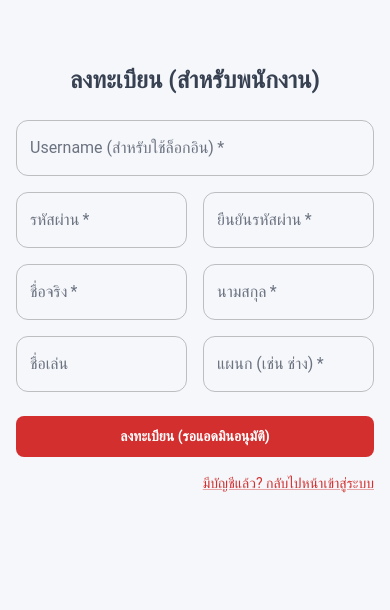
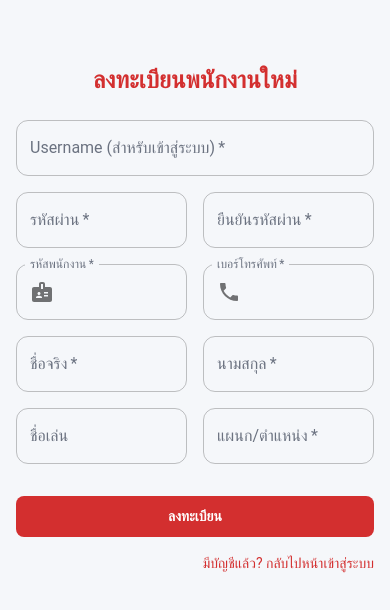
Before and after one commit to NATSEEGAR/wejob, a React (Create React App) app: page /signup in a window 390 px wide. Shown: the top 610 px of the page. Built offline with nearby package versions, Linux system fonts and the light colour scheme; no server answers; a web font is replaced by a local one.

Commit message:
Add employee ID and phone number, Prevent duplicate register

```diff
--- a/src/pages/AdminUserApprovalPage.tsx
+++ b/src/pages/AdminUserApprovalPage.tsx
@@ -1,6 +1,6 @@
 import React, { useEffect, useState } from 'react';
-import { Typography, Button, Paper, Chip, Table, TableBody, TableCell, TableContainer, TableHead, TableRow, Stack, CircularProgress } from '@mui/material';
-import { CheckCircle, Cancel } from '@mui/icons-material';
+import { Typography, Button, Paper, Chip, Table, TableBody, TableCell, TableContainer, TableHead, TableRow, Stack, CircularProgress, Avatar, Box } from '@mui/material';
+import { CheckCircle, Cancel, Badge, Phone } from '@mui/icons-material';
 import { useNavigate } from 'react-router-dom';
 import { supabase } from '../supabaseClient';
 import { confirmAction, showSuccess, showError } from '../utils/alertUtils';
@@ -39,45 +39,71 @@ function AdminUserApprovalPage() {
 
   const handleRejection = async (userId: string, userName: string) => {
     if (await confirmAction(`ปฏิเสธและลบ ${userName}?`, "ข้อมูลจะถูกลบถาวร", "ลบเลย")) {
-        const { error } = await supabase.from('Profiles').delete().eq('user_id', userId);
-        if (!error) { showSuccess(`ลบ ${userName} แล้ว`); fetchPendingUsers(); }
-        else { showError("เกิดข้อผิดพลาด", error.message); }
+        const { error } = await supabase.rpc('delete_user_account', { user_id_to_delete: userId });
+        if (!error) {
+             showSuccess(`ลบ ${userName} แล้ว`);
+             fetchPendingUsers();
+        } else {
+             // Fallback delete
+             await supabase.from('Profiles').delete().eq('user_id', userId);
+             fetchPendingUsers();
+        }
     }
   };
 
-  if (loading) return <Layout><CircularProgress /></Layout>;
+  if (loading) return <Layout><Box sx={{ display: 'flex', justifyContent: 'center', height: '50vh', alignItems: 'center' }}><CircularProgress /></Box></Layout>;
 
   return (
     <Layout title="อนุมัติผู้ใช้">
         <Typography variant="h4" sx={{ mb: 3 }}>อนุมัติพนักงานใหม่</Typography>
-        <Paper sx={{ borderRadius: 3, overflow: 'hidden' }}>
+        <Paper sx={{ borderRadius: 3, overflow: 'hidden', boxShadow: 3 }}>
           <TableContainer>
             <Table>
               <TableHead sx={{ bgcolor: '#424242' }}>
                 <TableRow>
-                  <TableCell sx={{ color: 'white' }}>Username</TableCell>
-                  <TableCell sx={{ color: 'white' }}>ชื่อจริง</TableCell>
-                  <TableCell sx={{ color: 'white' }}>แผนก</TableCell>
-                  <TableCell sx={{ color: 'white' }}>สถานะ</TableCell>
-                  <TableCell align="center" sx={{ color: 'white' }}>ดำเนินการ</TableCell>
+                  <TableCell sx={{ color: 'white', fontWeight: 'bold' }}>พนักงาน (ID)</TableCell>
+                  <TableCell sx={{ color: 'white', fontWeight: 'bold' }}>ชื่อ - นามสกุล</TableCell>
+                  <TableCell sx={{ color: 'white', fontWeight: 'bold' }}>เบอร์โทร</TableCell>
+                  <TableCell sx={{ color: 'white', fontWeight: 'bold' }}>แผนก</TableCell>
+                  <TableCell sx={{ color: 'white', fontWeight: 'bold' }}>สถานะ</TableCell>
+                  <TableCell align="center" sx={{ color: 'white', fontWeight: 'bold' }}>ดำเนินการ</TableCell>
                 </TableRow>
               </TableHead>
               <TableBody>
                 {pendingUsers.map((user) => (
                   <TableRow key={user.user_id} hover>
-                    <TableCell>{user.username}</TableCell>
-                    <TableCell>{user.nickname}</TableCell>
+                    <TableCell>
+                        <Stack direction="row" alignItems="center" spacing={2}>
+                            <Avatar sx={{ bgcolor: '#FF5722' }}>{user.nickname?.[0]}</Avatar>
+                            <Box>
+                                <Typography fontWeight={600}>{user.username}</Typography>
+                                <Stack direction="row" alignItems="center" spacing={0.5}>
+                                    <Badge fontSize="small" color="action" sx={{ fontSize: 14 }} />
+                                    <Typography variant="caption" color="text.secondary">{user.employee_id || '-'}</Typography>
+                                </Stack>
+                            </Box>
+                        </Stack>
+                    </TableCell>
+                    <TableCell>{user.first_name} {user.last_name}</TableCell>
+                    <TableCell>
+                        {user.phone_number ? (
+                             <Stack direction="row" alignItems="center" spacing={0.5}>
+                                <Phone fontSize="small" color="action" />
+                                <Typography variant="body2">{user.phone_number}</Typography>
+                             </Stack>
+                        ) : "-"}
+                    </TableCell>
                     <TableCell>{user.department || '-'}</TableCell>
                     <TableCell><Chip label="รออนุมัติ" size="small" sx={{ bgcolor: '#FFEBEE', color: '#C62828', fontWeight: 'bold' }} /></TableCell>
                     <TableCell align="center">
                       <Stack direction="row" spacing={1} justifyContent="center">
                         <Button variant="contained" color="success" size="small" startIcon={<CheckCircle />} onClick={() => handleApproval(user.user_id, user.username)}>อนุมัติ</Button>
-                        <Button variant="outlined" color="error" size="small" startIcon={<Cancel />} onClick={() => handleRejection(user.user_id, user.username)}>ลบ</Button>
+                        <Button variant="outlined" color="error" size="small" startIcon={<Cancel />} onClick={() => handleRejection(user.user_id, user.username)}>ปฏิเสธ</Button>
                       </Stack>
                     </TableCell>
                   </TableRow>
                 ))}
-                {pendingUsers.length === 0 && <TableRow><TableCell colSpan={5} align="center" sx={{ py: 4, color: 'text.secondary' }}>ไม่มีคำขอใหม่</TableCell></TableRow>}
+                {pendingUsers.length === 0 && <TableRow><TableCell colSpan={6} align="center" sx={{ py: 4, color: 'text.secondary' }}>ไม่มีคำขอใหม่</TableCell></TableRow>}
               </TableBody>
             </Table>
           </TableContainer>
--- a/src/pages/AdminUserManagementPage.tsx
+++ b/src/pages/AdminUserManagementPage.tsx
@@ -5,23 +5,18 @@ import {
 } from '@mui/material';
 import { useNavigate } from 'react-router-dom';
 import { supabase } from '../supabaseClient';
-import { Visibility, Delete as DeleteIcon, PersonAdd } from '@mui/icons-material';
+import { Visibility, Delete as DeleteIcon, PersonAdd, Phone } from '@mui/icons-material';
 import Layout from '../components/Layout';
 import { confirmAction, showSuccess, showError } from '../utils/alertUtils';
 
 // ฟังก์ชันแปลงสถานะงานเป็นภาษาไทยและสีที่กำหนด
 const getJobStatusConfig = (status: string) => {
   switch (status) {
-    case 'PENDING':
-      return { label: 'รอดำเนินการ', color: '#D32F2F', bgcolor: '#FFEBEE' }; // แดง
-    case 'IN_PROGRESS':
-      return { label: 'กำลังดำเนินการ', color: '#E65100', bgcolor: '#FFF3E0' }; // ส้ม/เหลืองเข้ม
-    case 'WAITING_REVIEW':
-      return { label: 'รอตรวจงาน', color: '#2E7D32', bgcolor: '#C8E6C9' }; // เขียวอ่อน
-    case 'APPROVED':
-      return { label: 'ตรวจเรียบร้อย', color: '#1B5E20', bgcolor: '#A5D6A7' }; // เขียวเข้ม
-    default:
-      return { label: status, color: '#757575', bgcolor: '#EEEEEE' };
+    case 'PENDING': return { label: 'รอดำเนินการ', color: '#D32F2F', bgcolor: '#FFEBEE' };
+    case 'IN_PROGRESS': return { label: 'กำลังดำเนินการ', color: '#E65100', bgcolor: '#FFF3E0' };
+    case 'WAITING_REVIEW': return { label: 'รอตรวจงาน', color: '#2E7D32', bgcolor: '#C8E6C9' };
+    case 'APPROVED': return { label: 'ตรวจเรียบร้อย', color: '#1B5E20', bgcolor: '#A5D6A7' };
+    default: return { label: status, color: '#757575', bgcolor: '#EEEEEE' };
   }
 };
 
@@ -49,7 +44,6 @@ function AdminUserManagementPage() {
 
   const handleViewUser = async (user: any) => {
     setSelectedUser(user);
-    // ดึงงานของ User นี้ และเรียงจากใหม่ไปเก่า
     const { data } = await supabase
       .from('Jobs')
       .select('*')
@@ -65,14 +59,12 @@ function AdminUserManagementPage() {
       }
 
       if (await confirmAction(`ลบผู้ใช้ ${targetUser.nickname}?`, `คุณแน่ใจหรือไม่ที่จะลบ "${targetUser.first_name} ${targetUser.last_name}" ออกจากระบบถาวร?`, 'ยืนยันลบ', '#D32F2F')) {
-
           const { error } = await supabase.rpc('delete_user_account', { user_id_to_delete: targetUser.user_id });
 
           if (!error) {
               showSuccess("ลบผู้ใช้เรียบร้อยแล้ว");
               fetchUsers();
           } else {
-              // Fallback: ถ้าไม่มี RPC ให้ลองลบธรรมดา
               const { error: delError } = await supabase.from('Profiles').delete().eq('user_id', targetUser.user_id);
               if (!delError) {
                   showSuccess("ลบข้อมูลผู้ใช้แล้ว");
@@ -107,8 +99,9 @@ function AdminUserManagementPage() {
           <Table>
             <TableHead sx={{ bgcolor: '#424242' }}>
               <TableRow>
-                <TableCell sx={{ color: 'white', fontWeight: 'bold' }}>พนักงาน (ชื่อเล่น)</TableCell>
+                <TableCell sx={{ color: 'white', fontWeight: 'bold' }}>พนักงาน (ID)</TableCell>
                 <TableCell sx={{ color: 'white', fontWeight: 'bold' }}>ชื่อ - นามสกุล</TableCell>
+                <TableCell sx={{ color: 'white', fontWeight: 'bold' }}>เบอร์โทร</TableCell>
                 <TableCell sx={{ color: 'white', fontWeight: 'bold' }}>แผนก</TableCell>
                 <TableCell sx={{ color: 'white', fontWeight: 'bold' }}>ตำแหน่ง</TableCell>
                 <TableCell align="center" sx={{ color: 'white', fontWeight: 'bold' }}>จัดการ</TableCell>
@@ -122,11 +115,19 @@ function AdminUserManagementPage() {
                           <Avatar sx={{ bgcolor: u.role === 'ADMIN' ? '#D32F2F' : '#757575' }}>{u.nickname?.[0]}</Avatar>
                           <Box>
                               <Typography fontWeight={600}>{u.nickname}</Typography>
-                              <Typography variant="caption" color="text.secondary">{u.username}</Typography>
+                              <Typography variant="caption" color="text.secondary">ID: {u.employee_id || '-'}</Typography>
                           </Box>
                       </Stack>
                   </TableCell>
                   <TableCell>{u.first_name} {u.last_name}</TableCell>
+                  <TableCell>
+                      {u.phone_number ? (
+                          <Stack direction="row" alignItems="center" spacing={0.5}>
+                              <Phone fontSize="small" color="action" />
+                              <Typography variant="body2">{u.phone_number}</Typography>
+                          </Stack>
+                      ) : "-"}
+                  </TableCell>
                   <TableCell>{u.department || '-'}</TableCell>
                   <TableCell>
                       <Chip
@@ -163,10 +164,16 @@ function AdminUserManagementPage() {
         </TableContainer>
       </Paper>
 
-      {/* Dialog แสดงงานของ User */}
       <Dialog open={!!selectedUser} onClose={() => setSelectedUser(null)} fullWidth maxWidth="md">
           <DialogTitle sx={{ bgcolor: '#424242', color: 'white' }}>
-              งานของ: {selectedUser?.first_name} {selectedUser?.last_name} ({selectedUser?.nickname})
+              <Stack direction="row" alignItems="center" justifyContent="space-between">
+                  <Box>
+                    งานของ: {selectedUser?.first_name} {selectedUser?.last_name}
+                    <Typography variant="body2" sx={{ opacity: 0.8 }}>
+                        ID: {selectedUser?.employee_id} | โทร: {selectedUser?.phone_number}
+                    </Typography>
+                  </Box>
+              </Stack>
           </DialogTitle>
           <DialogContent sx={{ pt: 3, bgcolor: '#F5F5F5' }}>
               <Typography variant="h6" sx={{ mt: 2, mb: 2, fontWeight: 'bold' }}>
@@ -182,33 +189,18 @@ function AdminUserManagementPage() {
                                       <Typography variant="h6" fontWeight="bold">{job.title}</Typography>
                                       <Typography variant="body2" color="text.secondary">{job.location || 'ไม่ระบุสถานที่'}</Typography>
                                       <Typography variant="caption" color="text.secondary">
-                                          {new Date(job.start_time).toLocaleDateString('th-TH')} | {new Date(job.start_time).toLocaleTimeString('th-TH', {hour:'2-digit', minute:'2-digit'})} - {new Date(job.end_time).toLocaleTimeString('th-TH', {hour:'2-digit', minute:'2-digit'})}
+                                          {new Date(job.start_time).toLocaleDateString('th-TH')}
                                       </Typography>
                                   </Box>
-
                                   <Box sx={{ textAlign: 'right' }}>
-                                      <Typography variant="caption" color="text.secondary" display="block" mb={0.5}>
-                                          สถานะงาน:
-                                      </Typography>
-                                      <Chip
-                                          label={statusConfig.label}
-                                          sx={{
-                                              bgcolor: statusConfig.bgcolor,
-                                              color: statusConfig.color,
-                                              fontWeight: 'bold',
-                                              fontSize: '0.9rem'
-                                          }}
-                                      />
+                                      <Typography variant="caption" color="text.secondary" display="block" mb={0.5}>สถานะงาน:</Typography>
+                                      <Chip label={statusConfig.label} sx={{ bgcolor: statusConfig.bgcolor, color: statusConfig.color, fontWeight: 'bold' }} />
                                   </Box>
                               </Stack>
                           </Paper>
                       );
                   })}
-                  {userJobs.length === 0 && (
-                      <Box sx={{ textAlign: 'center', py: 5, color: 'text.secondary' }}>
-                          <Typography variant="h6">- ยังไม่มีงานที่ได้รับมอบหมาย -</Typography>
-                      </Box>
-                  )}
+                  {userJobs.length === 0 && <Box sx={{ textAlign: 'center', py: 5, color: 'text.secondary' }}><Typography variant="h6">- ยังไม่มีงานที่ได้รับมอบหมาย -</Typography></Box>}
               </Stack>
           </DialogContent>
           <Box sx={{ p: 2, display: 'flex', justifyContent: 'flex-end', bgcolor: 'white' }}>
--- a/src/pages/SignUpPage.tsx
+++ b/src/pages/SignUpPage.tsx
@@ -1,10 +1,12 @@
 import React, { useState } from 'react';
 import { Container, Box, Typography, TextField, Button, Link, Stack } from '@mui/material';
-import { useNavigate } from 'react-router-dom'; // ตัวช่วยเปลี่ยนหน้า
-import { supabase } from '../supabaseClient'; // เรียกใช้ตัวเชื่อม Supabase
+import { useNavigate } from 'react-router-dom';
+import { supabase } from '../supabaseClient';
+import { Badge as BadgeIcon, Phone as PhoneIcon } from '@mui/icons-material';
+import { showError, showSuccess } from '../utils/alertUtils'; // ใช้ Alert สวยๆ
 
 function SignUpPage() {
-    const navigate = useNavigate(); // สร้างตัวเปลี่ยนหน้า
+    const navigate = useNavigate();
 
     const [username, setUsername] = useState('');
     const [password, setPassword] = useState('');
@@ -13,26 +15,45 @@ function SignUpPage() {
     const [lastName, setLastName] = useState('');
     const [nickname, setNickname] = useState('');
     const [department, setDepartment] = useState('');
-    const [loading, setLoading] = useState(false); // สถานะกำลังโหลด
+
+    const [employeeId, setEmployeeId] = useState('');
+    const [phoneNumber, setPhoneNumber] = useState('');
+
+    const [loading, setLoading] = useState(false);
 
     const handleSignUp = async (e: React.FormEvent) => {
         e.preventDefault();
 
         if (password !== confirmPassword) {
-            alert("รหัสผ่านไม่ตรงกัน!");
+            showError("รหัสผ่านไม่ตรงกัน", "กรุณากรอกรหัสผ่านยืนยันใหม่อีกครั้ง");
             return;
         }
 
-        if (!username || !password || !firstName || !lastName || !department) {
-            alert("กรุณากรอกข้อมูลให้ครบถ้วน");
+        if (!username || !password || !firstName || !lastName || !department || !employeeId || !phoneNumber) {
+            showError("ข้อมูลไม่ครบ", "กรุณากรอกข้อมูลให้ครบถ้วนทุกช่อง");
             return;
         }
 
         try {
-            setLoading(true); // เริ่มโหลด (ทำให้ปุ่มกดไม่ได้)
+            setLoading(true);
 
-            // 1. แปลง Username เป็น Email (เพราะ Supabase บังคับใช้อีเมล)
-            // เช่น user กรอก "somchai" -> เราส่งไปเป็น "somchai@example.com"
+            // --- 🛑 1. เรียกฟังก์ชันตรวจสอบข้อมูลซ้ำ (จาก SQL ที่เราเพิ่งสร้าง) ---
+            const { data: duplicateMsg, error: rpcError } = await supabase.rpc('check_duplicate_register', {
+                p_username: username,
+                p_employee_id: employeeId,
+                p_phone: phoneNumber
+            });
+
+            if (rpcError) throw rpcError;
+
+            // ถ้ามีข้อความกลับมา แปลว่ามีข้อมูลซ้ำ -> แจ้งเตือนและหยุดทันที
+            if (duplicateMsg) {
+                showError("ข้อมูลซ้ำ", duplicateMsg); // เช่น "รหัสพนักงานนี้มีอยู่ในระบบแล้ว"
+                setLoading(false);
+                return;
+            }
+            // ----------------------------------------------------------
+
             const fakeEmail = `${username}@example.com`;
 
             // 2. สร้าง User ในระบบ Auth
@@ -41,56 +62,57 @@ function SignUpPage() {
                 password: password,
             });
 
-            if (authError) throw authError;
+            if (authError) {
+                // ดักจับกรณีอีเมลซ้ำ (เผื่อฟังก์ชันแรกหลุด)
+                if (authError.message.includes("already registered")) {
+                    throw new Error("Username นี้มีผู้ใช้งานแล้ว");
+                }
+                throw authError;
+            }
+
             if (!authData.user) throw new Error("ไม่สามารถสร้างผู้ใช้ได้");
 
-            // 3. บันทึกข้อมูลส่วนตัวลงตาราง Profiles
+            // 3. บันทึกข้อมูลลงตาราง Profiles
             const { error: profileError } = await supabase.from('Profiles').insert([
                 {
-                    user_id: authData.user.id, // เชื่อมกับ ID ของ User ที่เพิ่งสร้าง
+                    user_id: authData.user.id,
                     username: username,
                     first_name: firstName,
                     last_name: lastName,
                     nickname: nickname,
                     department: department,
-                    role: 'STAFF', // บังคับเป็นพนักงานทั่วไป
-                    approval_status: 'PENDING' // สถานะรออนุมัติ <-- ถูกต้อง
+                    employee_id: employeeId,
+                    phone_number: phoneNumber,
+                    role: 'STAFF',
+                    approval_status: 'PENDING'
                 }
             ]);
 
             if (profileError) throw profileError;
 
-            // 4. ถ้าสำเร็จทั้งหมด
-            alert("ลงทะเบียนสำเร็จ! กรุณารอแอดมินอนุมัติก่อนเข้าใช้งาน");
-            navigate('/'); // ดีดกลับไปหน้า Login
+            showSuccess("ลงทะเบียนสำเร็จ!", "กรุณารอแอดมินอนุมัติก่อนเข้าใช้งาน");
+            navigate('/');
 
         } catch (error: any) {
             console.error(error);
-            alert("เกิดข้อผิดพลาด: " + (error.message || "Unknown error"));
+            showError("เกิดข้อผิดพลาด", error.message);
         } finally {
-            setLoading(false); // หยุดโหลด
+            setLoading(false);
         }
     };
 
     return (
         <Container component="main" maxWidth="xs">
-            <Box
-                sx={{
-                    marginTop: 8,
-                    display: 'flex',
-                    flexDirection: 'column',
-                    alignItems: 'center',
-                }}
-            >
-                <Typography component="h1" variant="h5">
-                    ลงทะเบียน (สำหรับพนักงาน)
+            <Box sx={{ marginTop: 8, display: 'flex', flexDirection: 'column', alignItems: 'center' }}>
+                <Typography component="h1" variant="h5" sx={{ mb: 3, fontWeight: 'bold', color: '#D32F2F' }}>
+                    ลงทะเบียนพนักงานใหม่
                 </Typography>
-                <Box component="form" onSubmit={handleSignUp} noValidate sx={{ mt: 3, width: '100%' }}>
+                <Box component="form" onSubmit={handleSignUp} noValidate sx={{ width: '100%' }}>
 
                     <Stack spacing={2}>
                         <TextField
                             required fullWidth
-                            label="Username (สำหรับใช้ล็อกอิน)"
+                            label="Username (สำหรับเข้าสู่ระบบ)"
                             value={username}
                             onChange={(e) => setUsername(e.target.value)}
                         />
@@ -107,6 +129,23 @@ function SignUpPage() {
                                 label="ยืนยันรหัสผ่าน" type="password"
                                 value={confirmPassword}
                                 onChange={(e) => setConfirmPassword(e.target.value)}
+                            />
+                        </Box>
+
+                        <Box sx={{ display: 'flex', gap: 2 }}>
+                            <TextField
+                                required fullWidth
+                                label="รหัสพนักงาน"
+                                value={employeeId}
+                                onChange={(e) => setEmployeeId(e.target.value)}
+                                InputProps={{ startAdornment: <BadgeIcon color="action" sx={{ mr: 1 }} /> }}
+                            />
+                            <TextField
+                                required fullWidth
+                                label="เบอร์โทรศัพท์"
+                                value={phoneNumber}
+                                onChange={(e) => setPhoneNumber(e.target.value)}
+                                InputProps={{ startAdornment: <PhoneIcon color="action" sx={{ mr: 1 }} /> }}
                             />
                         </Box>
 
@@ -134,7 +173,7 @@ function SignUpPage() {
                             />
                             <TextField
                                 required fullWidth
-                                label="แผนก (เช่น ช่าง)"
+                                label="แผนก/ตำแหน่ง"
                                 value={department}
                                 onChange={(e) => setDepartment(e.target.value)}
                             />
@@ -142,17 +181,15 @@ function SignUpPage() {
                     </Stack>
 
                     <Button
-                        type="submit"
-                        fullWidth
-                        variant="contained"
-                        disabled={loading} // ห้ามกดซ้ำขณะโหลด
-                        sx={{ mt: 3, mb: 2 }}
+                        type="submit" fullWidth variant="contained"
+                        disabled={loading}
+                        sx={{ mt: 4, mb: 2, bgcolor: '#D32F2F' }}
                     >
-                        {loading ? "กำลังบันทึก..." : "ลงทะเบียน (รอแอดมินอนุมัติ)"}
+                        {loading ? "กำลังบันทึก..." : "ลงทะเบียน"}
                     </Button>
 
                     <Box sx={{ display: 'flex', justifyContent: 'flex-end', width: '100%' }}>
-                        <Link href="/" variant="body2">
+                        <Link href="/" variant="body2" underline="hover">
                             มีบัญชีแล้ว? กลับไปหน้าเข้าสู่ระบบ
                         </Link>
                     </Box>
```
Also changed, not shown: src/pages/DashboardPage.tsx (+3 -32 lines).
